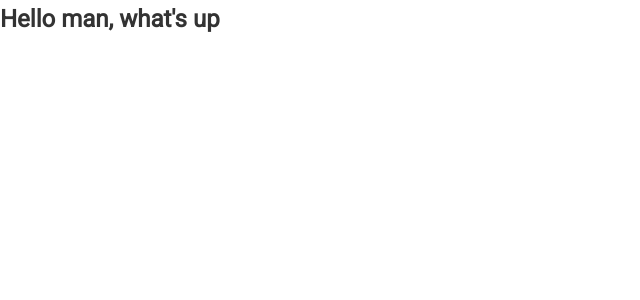
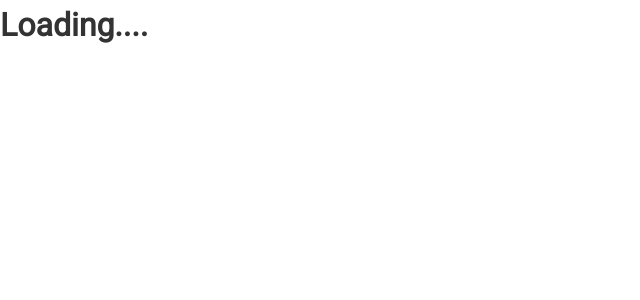
Before and after one commit to michael-basweti/npx-finder-with-hooks, a React (Create React App) app: page / in a window 1280 px wide. Shown: the top 300 px of the page, without its empty margins (0-640 px from the left). Built offline with nearby package versions, Linux system fonts and the light colour scheme.

Commit message:
conditionals

```diff
--- a/src/App.js
+++ b/src/App.js
@@ -4,9 +4,20 @@ import './App.css'
 
 class App extends Component {
   render (){
+    const name = 'John Doe';
+
+    // const foo = () => 'Bar'
+    // function foo1 (){
+    //   return 'Bar2'
+    // }
+  const loading = true;
+  // if(loading){
+  //   return <h1>Loading....</h1>;
+  // }
   return (
     <div className="App">
-      <h2>Hello man, what's up</h2>
+      {loading ? <h1>Loading....</h1> : <h2>Hello { name }</h2>}
+
     </div>
   );
   }
```
